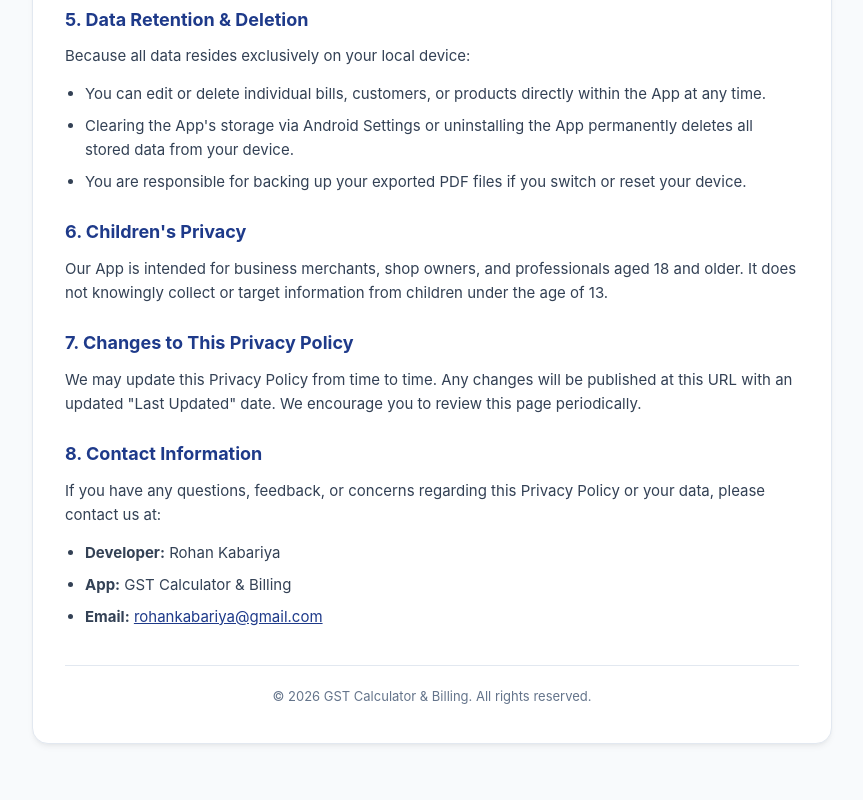
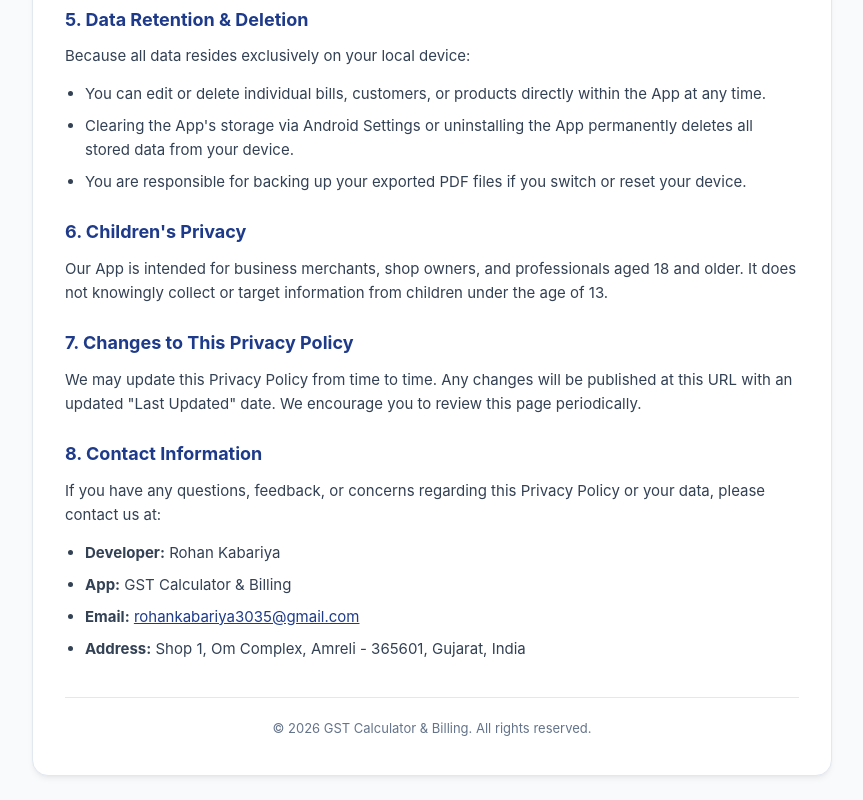
Before and after one commit to rohan-k311/gst-calculator-privacy-policy, a plain HTML site: page index.html in a window 1280 px wide. Shown: the part 1311-2111 px from the top of the page, without its empty margins (208-1071 px from the left). Before the commit the page ends 2079 px from the top, so only its background shows below. Drawn offline with Linux system fonts and the light colour scheme.

Commit message:
Add files via upload

```diff
--- a/index.html
+++ b/index.html
@@ -161,7 +161,8 @@
         <ul>
             <li><strong>Developer:</strong> Rohan Kabariya</li>
             <li><strong>App:</strong> GST Calculator &amp; Billing</li>
-            <li><strong>Email:</strong> <a href="mailto:rohankabariya@gmail.com">rohankabariya@gmail.com</a></li>
+            <li><strong>Email:</strong> <a href="mailto:rohankabariya3035@gmail.com">rohankabariya3035@gmail.com</a></li>
+            <li><strong>Address:</strong> Shop 1, Om Complex, Amreli - 365601, Gujarat, India</li>
         </ul>
 
         <div class="footer">
```
